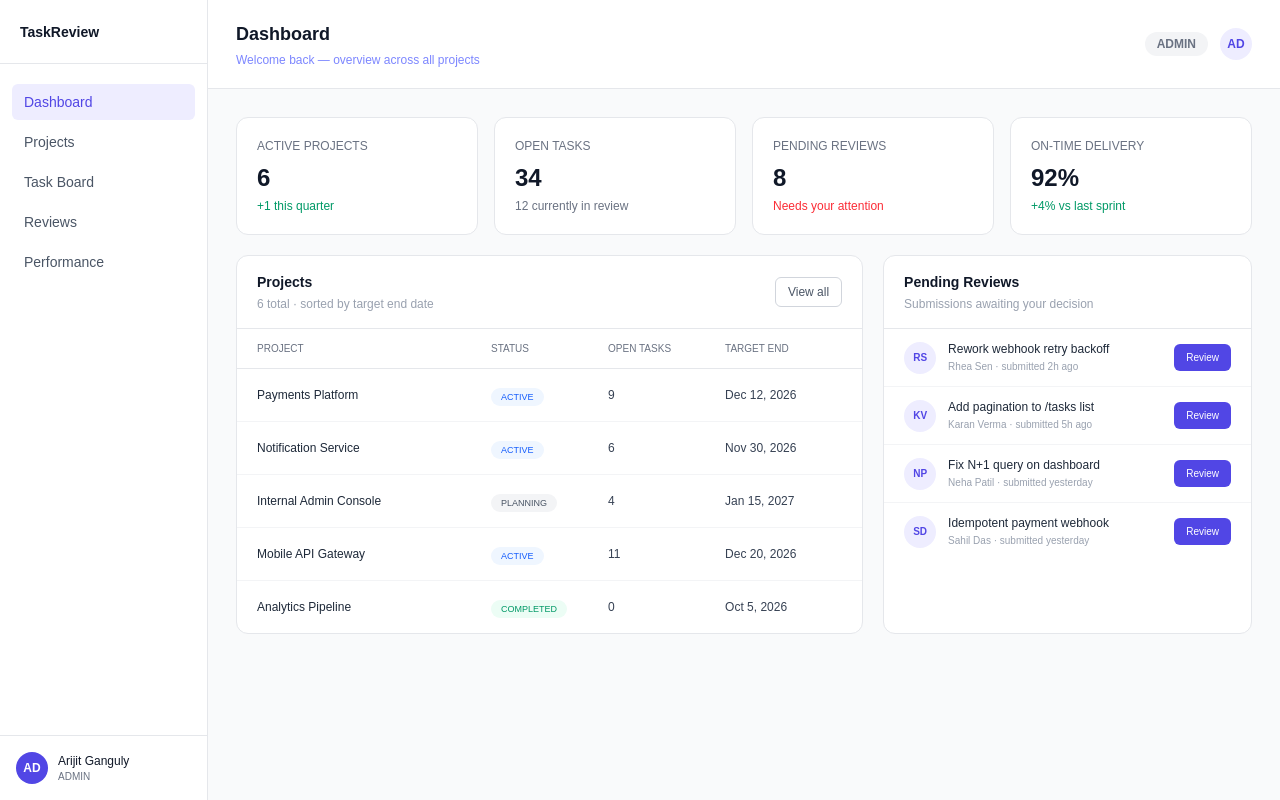
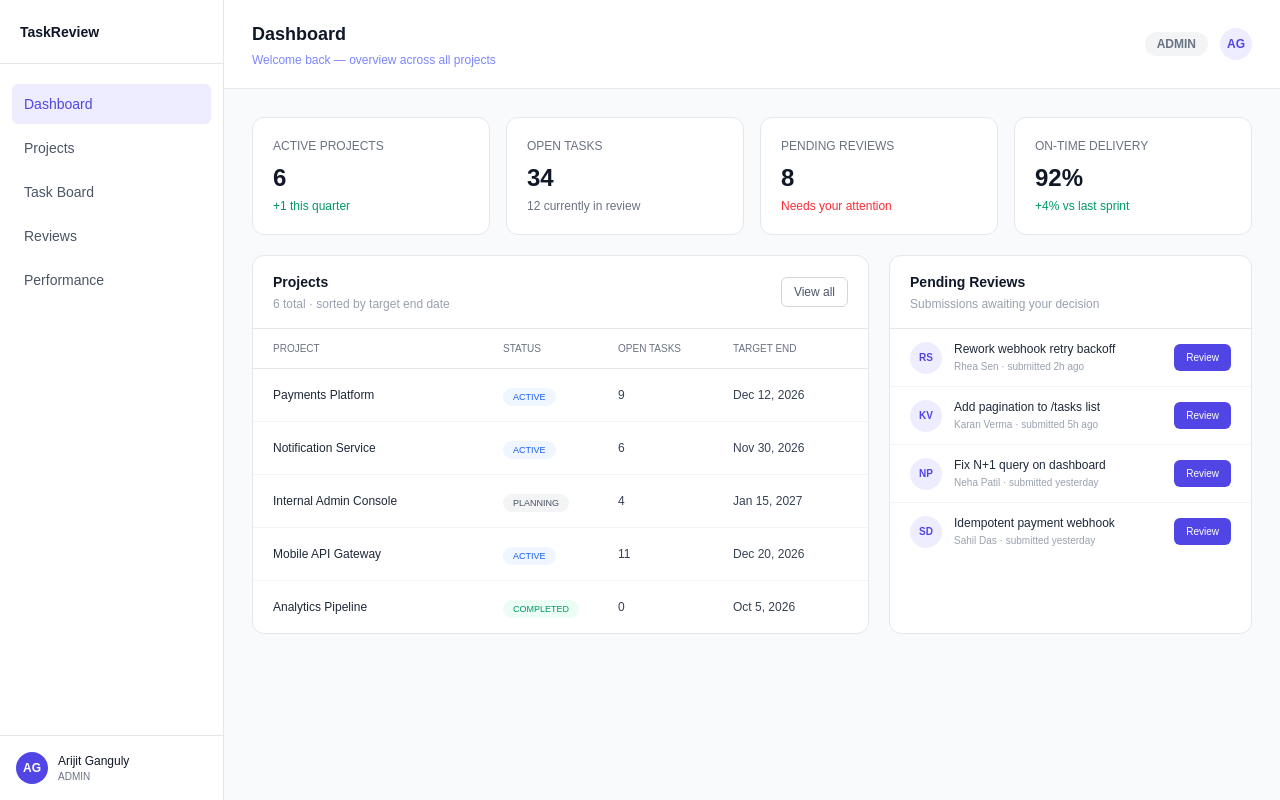
Before and after one commit to WorkR25/Internal-Engineering-Task-Management-System-Frontend, a Next.js app: page / in a window 1280 px wide. Built offline with nearby package versions, Linux system fonts and the light colour scheme.

Commit message:
Resolved merge Conflict

```diff
--- a/src/app/components/sidebar.tsx
+++ /dev/null
@@ -1,72 +0,0 @@
-import Link from "next/link";
-
-const navigation = [
-  {
-    label: "Dashboard",
-    href: "/",
-  },
-  {
-    label: "Projects",
-    href: "/projects",
-  },
-  {
-    label: "Task Board",
-    href: "/task-board",
-  },
-  {
-    label: "Reviews",
-    href: "/reviews",
-  },
-  {
-    label: "Performance",
-    href: "/performance",
-  },
-];
-
-export default function Sidebar() {
-  return (
-    <aside className="fixed left-0 top-0 flex h-screen w-52 flex-col border-r border-gray-200 bg-white">
-      <div className="flex h-16 items-center border-b border-gray-200 px-5">
-        <h1 className="text-sm font-bold text-gray-900">
-          TaskReview
-        </h1>
-      </div>
-
-      <nav className="flex-1 px-3 py-5">
-        <div className="space-y-1">
-          {navigation.map((item) => (
-            <Link
-              key={item.href}
-              href={item.href}
-              className={`block rounded-md px-3 py-2 text-sm ${
-                item.href === "/"
-                  ? "bg-[#eeedff] font-medium text-[#5146e5]"
-                  : "text-gray-600 hover:bg-gray-100"
-              }`}
-            >
-              {item.label}
-            </Link>
-          ))}
-        </div>
-      </nav>
-
-      <div className="border-t border-gray-200 px-4 py-4">
-        <div className="flex items-center gap-2.5">
-          <div className="flex h-8 w-8 items-center justify-center rounded-full bg-[#5146e5] text-xs font-semibold text-white">
-            AD
-          </div>
-
-          <div>
-            <p className="text-xs font-medium text-gray-900">
-              Arijit Ganguly
-            </p>
-
-            <p className="text-[10px] text-gray-500">
-              ADMIN
-            </p>
-          </div>
-        </div>
-      </div>
-    </aside>
-  );
-}
--- a/src/app/page.tsx
+++ b/src/app/page.tsx
@@ -1,5 +1,5 @@
-import Dashboard from "./pages/dashboard";
+import Dashboard from "../pages/dashboard";
 
 export default function Home() {
-    return <Dashboard />;
+  return <Dashboard />;
 }
--- a/src/components/layout/sidebar.tsx
+++ b/src/components/layout/sidebar.tsx
@@ -1,4 +1,7 @@
+"use client";
+
 import Link from "next/link";
+import { usePathname } from "next/navigation";
 
 const navigation = [
   {
@@ -24,54 +27,53 @@ const navigation = [
 ];
 
 export default function Sidebar() {
+  const pathname = usePathname();
+
   return (
-    <aside className="fixed left-0 top-0 flex h-screen w-64 flex-col border-r border-gray-200 bg-white">
-      <div className="flex h-16 items-center border-b border-gray-200 px-6">
-        <div>
+    <aside className="fixed left-0 top-0 z-20 flex h-screen w-56 flex-col border-r border-gray-200 bg-white">
+      <div className="flex h-16 items-center border-b border-gray-200 px-5">
         <h1 className="text-sm font-bold text-gray-900">
           TaskReview
         </h1>
-
-          <p className="mt-1 text-xs text-gray-500">
-            Internal Engineering Task Management System
-          </p>
-        </div>
       </div>
 
-      <nav className="flex-1 px-4 py-6">
-        <div className="mb-4 px-2 text-[10px] font-semibold uppercase tracking-wider text-gray-400">
-          Workspace
-        </div>
+      <nav className="flex-1 px-3 py-5">
+        <div className="space-y-1">
+          {navigation.map((item) => {
+            const isActive =
+              item.href === "/"
+                ? pathname === "/"
+                : pathname.startsWith(item.href);
 
-        <div className="space-y-1">
-          {navigation.map((item) => (
+            return (
               <Link
                 key={item.href}
                 href={item.href}
-              className={`block rounded-md px-3 py-2.5 text-sm ${
-                item.href === "/task-board"
+                className={`block rounded-md px-3 py-2.5 text-sm transition ${
+                  isActive
                     ? "bg-[#eeedff] font-medium text-[#5146e5]"
                     : "text-gray-600 hover:bg-gray-100"
                 }`}
               >
                 {item.label}
               </Link>
-          ))}
+            );
+          })}
         </div>
       </nav>
 
-      <div className="border-t border-gray-200 px-5 py-4">
-        <div className="flex items-center gap-3">
-          <div className="flex h-9 w-9 items-center justify-center rounded-full bg-[#5146e5] text-xs font-semibold text-white">
+      <div className="border-t border-gray-200 px-4 py-4">
+        <div className="flex items-center gap-2.5">
+          <div className="flex h-8 w-8 items-center justify-center rounded-full bg-[#5146e5] text-xs font-semibold text-white">
             AG
           </div>
 
           <div>
-            <p className="text-sm font-medium text-gray-900">
+            <p className="text-xs font-medium text-gray-900">
               Arijit Ganguly
             </p>
 
-            <p className="text-xs text-gray-500">
+            <p className="text-[10px] text-gray-500">
               ADMIN
             </p>
           </div>
--- a/src/app/pages/dashboard.tsx
+++ b/src/pages/dashboard.tsx
@@ -1,4 +1,4 @@
-import Sidebar from "../components/sidebar";
+import Sidebar from "../components/layout/sidebar";
 
 const projects = [
   {
@@ -65,7 +65,7 @@ export default function Dashboard() {
     <main className="min-h-screen bg-gray-50">
       <Sidebar />
 
-      <section className="ml-52 min-h-screen">
+      <section className="ml-56 min-h-screen">
         <header className="flex items-center justify-between border-b border-gray-200 bg-white px-7 py-5">
           <div>
             <h1 className="text-lg font-semibold text-gray-900">
@@ -83,7 +83,7 @@ export default function Dashboard() {
             </span>
 
             <div className="flex h-8 w-8 items-center justify-center rounded-full bg-[#eeedff] text-xs font-semibold text-[#5146e5]">
-              AD
+              AG
             </div>
           </div>
         </header>
--- a/src/pages/task-board.tsx
+++ b/src/pages/task-board.tsx
@@ -2,7 +2,6 @@
 
 import { useState } from "react";
 import Sidebar from "../components/layout/sidebar";
-
 
 const tasks = {
   todo: [
@@ -167,7 +166,7 @@ export default function TaskBoard() {
     <div className="min-h-screen bg-[#f8f9fc] text-gray-900">
       <Sidebar />
 
-      <main className="ml-64 min-h-screen">
+      <main className="ml-56 min-h-screen">
         <div className="mx-auto max-w-[1600px] px-6 py-6">
           <div className="mb-6 flex items-center justify-between">
             <div>
@@ -182,8 +181,9 @@ export default function TaskBoard() {
 
             <div className="flex items-center gap-3">
               <button
+                type="button"
                 onClick={() => setShowCreateTask(true)}
-                className="rounded-md bg-[#5146e5] px-4 py-2 text-xs font-medium text-white shadow-sm"
+                className="rounded-md bg-[#5146e5] px-4 py-2 text-xs font-medium text-white shadow-sm hover:bg-indigo-700"
               >
                 + New Task
               </button>
@@ -199,19 +199,31 @@ export default function TaskBoard() {
           </div>
 
           <div className="mb-6 flex items-center gap-2">
-            <button className="rounded-md bg-[#5146e5] px-3 py-2 text-[10px] font-medium text-white">
+            <button
+              type="button"
+              className="rounded-md bg-[#5146e5] px-3 py-2 text-[10px] font-medium text-white"
+            >
               All Tasks
             </button>
 
-            <button className="rounded-md border border-gray-200 bg-white px-3 py-2 text-[10px] font-medium text-gray-600">
+            <button
+              type="button"
+              className="rounded-md border border-gray-200 bg-white px-3 py-2 text-[10px] font-medium text-gray-600"
+            >
               My Tasks
             </button>
 
-            <button className="rounded-md border border-gray-200 bg-white px-3 py-2 text-[10px] font-medium text-gray-600">
+            <button
+              type="button"
+              className="rounded-md border border-gray-200 bg-white px-3 py-2 text-[10px] font-medium text-gray-600"
+            >
               High Priority
             </button>
 
-            <button className="rounded-md border border-gray-200 bg-white px-3 py-2 text-[10px] font-medium text-gray-600">
+            <button
+              type="button"
+              className="rounded-md border border-gray-200 bg-white px-3 py-2 text-[10px] font-medium text-gray-600"
+            >
               Overdue
             </button>
           </div>
@@ -252,7 +264,37 @@ export default function TaskBoard() {
         </div>
       </main>
 
+      {showCreateTask && (
+        <div className="fixed inset-0 z-30 flex items-center justify-center bg-black/30">
+          <div className="w-full max-w-md rounded-xl bg-white p-6 shadow-xl">
+            <div className="flex items-center justify-between">
+              <h2 className="text-base font-semibold text-gray-900">
+                Create New Task
+              </h2>
 
+              <button
+                type="button"
+                onClick={() => setShowCreateTask(false)}
+                className="text-sm text-gray-400 hover:text-gray-600"
+              >
+                ✕
+              </button>
+            </div>
+
+            <p className="mt-2 text-xs text-gray-500">
+              Task creation will be connected to the API later.
+            </p>
+
+            <button
+              type="button"
+              onClick={() => setShowCreateTask(false)}
+              className="mt-5 rounded-md bg-[#5146e5] px-4 py-2 text-xs font-medium text-white"
+            >
+              Close
+            </button>
+          </div>
+        </div>
+      )}
     </div>
   );
 }
```
Lines whose indentation alone changed are shown as unchanged.
